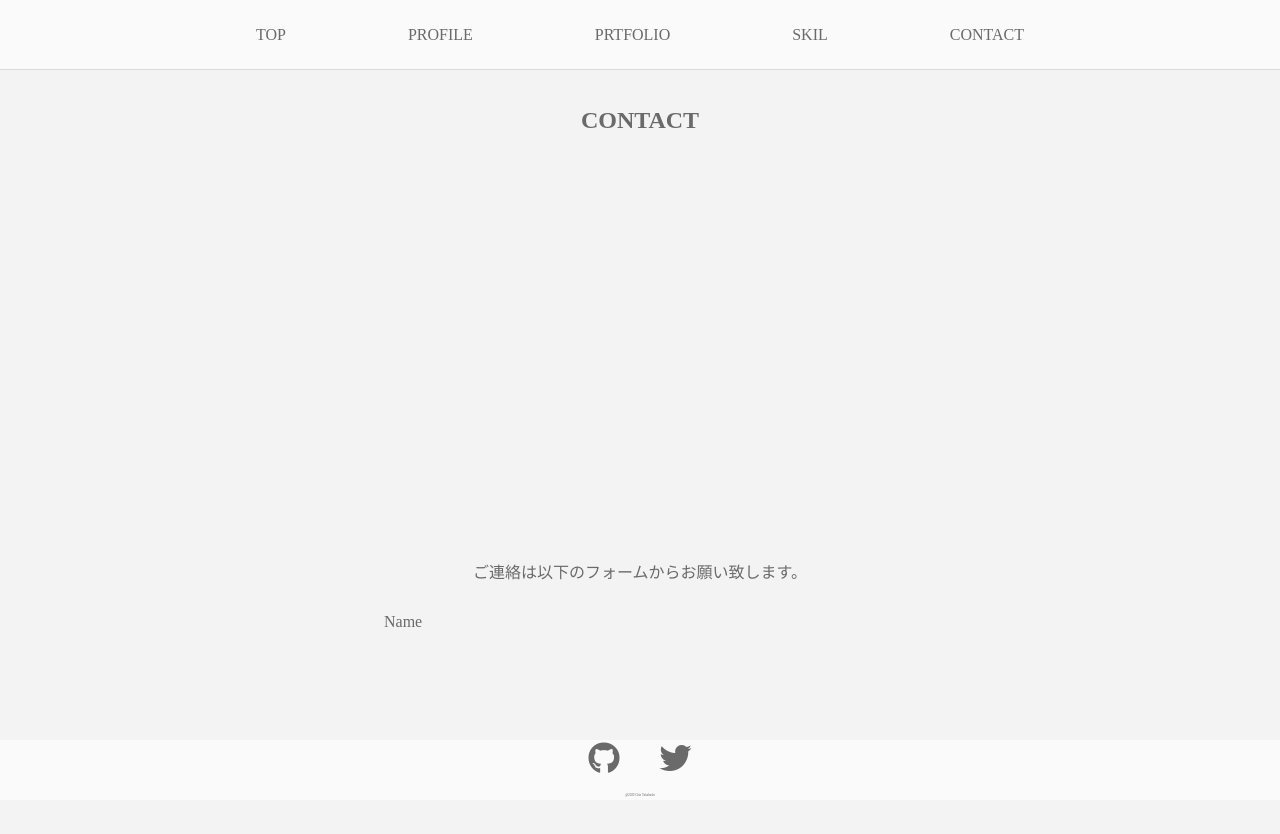
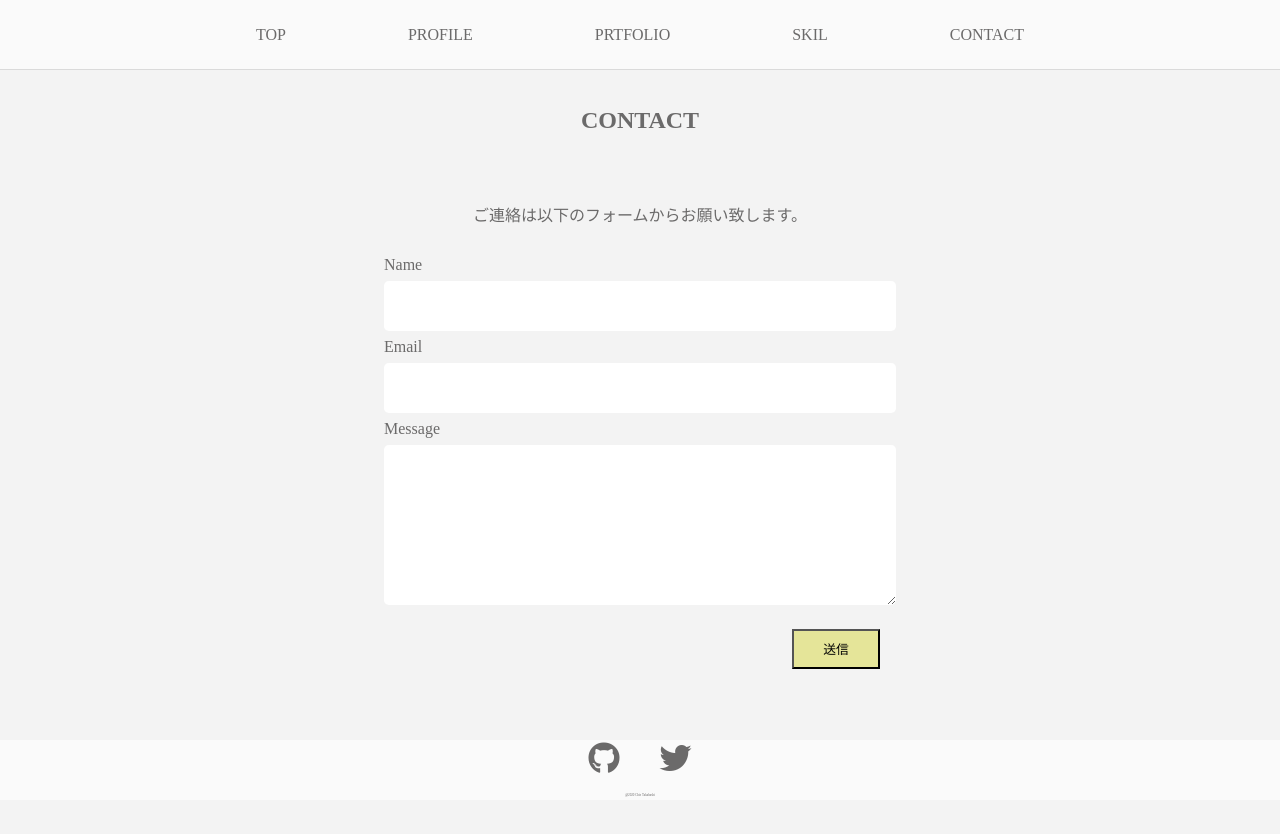
Before and after one commit to chi-i-t/my-portfolio, a Nuxt app: page /contact in a window 1280 px wide. Shown: the top 834 px of the page. After the commit the page ends 800 px from the top, so only its background shows below. Built offline with nearby package versions, Linux system fonts and the light colour scheme.

Commit message:
Update main.css

```diff
--- a/assets/main.css
+++ b/assets/main.css
@@ -64,10 +64,10 @@ a:hover{
 .main-container{
   padding-top: 70px;
   height: calc(100vh - 70px);
-  line-height: calc(100vh - 70px);
 }
 .top-title{
   height: 100%;
+  line-height: calc(100vh - 70px);
   text-align: center;
   font-size: 2rem;
 }
```
